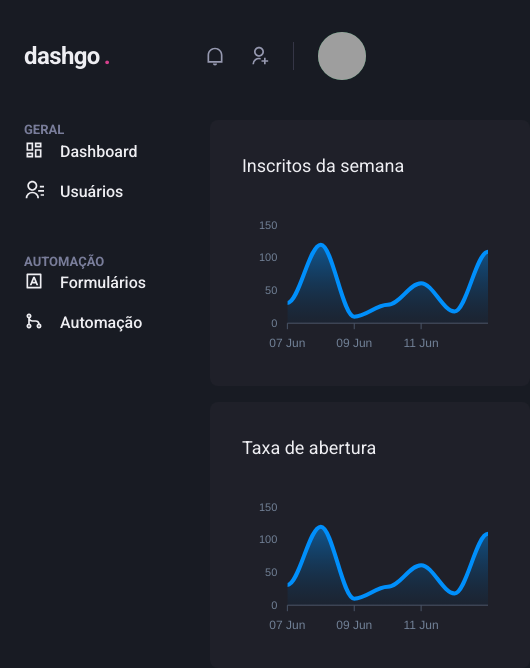
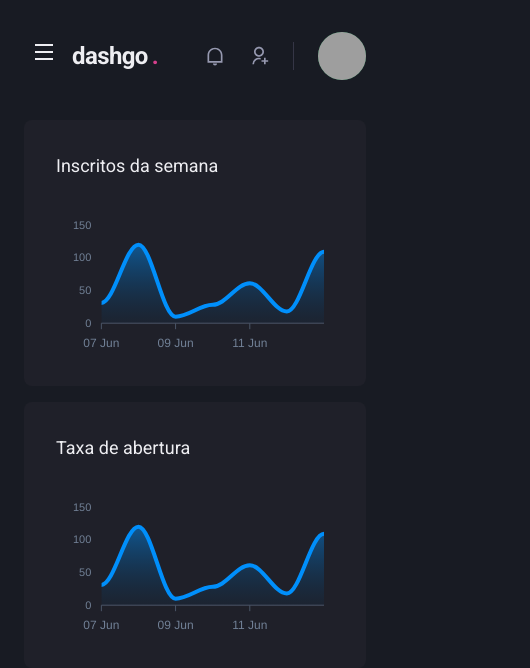
Before and after one commit to Uvacoder/dashboardgo, a Next.js app: page /dashboard in a window 390 px wide. Shown: the top 668 px of the page, 530 px wide, since content can reach past the window. Built offline with nearby package versions, Linux system fonts and the light colour scheme; grey boxes are pictures that could not be loaded.

Commit message:
sidebar responsivo

```diff
--- a/src/components/Header/index.tsx
+++ b/src/components/Header/index.tsx
@@ -1,10 +1,14 @@
-import { Flex, useBreakpointValue } from '@chakra-ui/react';
+import { Flex, Icon, IconButton, useBreakpointValue } from '@chakra-ui/react';
+import { RiMenuLine } from 'react-icons/ri';
+import { useSidebarDrawer } from '../../contexts/SidebarDrawerContext';
 import { Logo } from './Logo';
 import { NotificationsNav } from './NotificationsNav';
 import { Profile } from './Profile';
 import { SearchBox } from './SearchBox';
 
 export function Header() {
+    const { onOpen } = useSidebarDrawer();
+
     const isWideVersion = useBreakpointValue({
         base: false,
         lg: true
@@ -21,6 +25,19 @@ export function Header() {
             px="6"
             align="center"
         >
+            { !isWideVersion && (
+                <IconButton
+                    aria-label="Open navigation"
+                    icon={<Icon as={RiMenuLine} />}
+                    fontSize="24"
+                    variant="unstyled"
+                    onClick={onOpen}
+                    mr="2"
+                >
+
+                </IconButton>
+            )}
+
             <Logo />
 
             { isWideVersion && <SearchBox /> }
--- /dev/null
+++ b/src/components/Sidebar/SidebarNav.tsx
@@ -0,0 +1,21 @@
+import { Stack } from '@chakra-ui/react';
+
+import { RiContactsLine, RiDashboardLine, RiGitMergeLine, RiInputMethodLine } from "react-icons/ri";
+import { NavLink } from "./NavLink";
+import { NavSection } from "./NavSection";
+
+export function SidebarNav() {
+    return (
+        <Stack spacing="12" align="flex-start">
+            <NavSection title="GERAL">
+                <NavLink icon={RiDashboardLine}>Dashboard</NavLink>
+                <NavLink icon={RiContactsLine}>Usuários</NavLink>
+            </NavSection>
+
+            <NavSection title="AUTOMAÇÃO">
+                <NavLink icon={RiInputMethodLine}>Formulários</NavLink>
+                <NavLink icon={RiGitMergeLine}>Automação</NavLink>
+            </NavSection>
+        </Stack>
+    );
+}
--- a/src/components/Sidebar/index.tsx
+++ b/src/components/Sidebar/index.tsx
@@ -1,22 +1,35 @@
-import { Box, Stack, Text, Link, Icon } from "@chakra-ui/react";
-import { RiContactsLine, RiDashboardLine, RiGitMergeLine, RiInputMethodLine } from "react-icons/ri";
-import { NavLink } from "./NavLink";
-import { NavSection } from "./NavSection";
+import { Box, Drawer, DrawerCloseButton, DrawerHeader, DrawerContent, DrawerOverlay, useBreakpointValue, DrawerBody } from "@chakra-ui/react";
+import { useSidebarDrawer } from "../../contexts/SidebarDrawerContext";
+import { SidebarNav } from "./SidebarNav";
 
 export function Sidebar() {
+    const { isOpen, onClose } = useSidebarDrawer();
+
+    const isDrawerSidebar = useBreakpointValue({
+        base: true,
+        lg: false,
+    })
+
+    if (isDrawerSidebar) {
+        return (
+            <Drawer isOpen={isOpen} placement="left" onClose={onClose}>
+                <DrawerOverlay>
+                    <DrawerContent bg="gray.800" p="4">
+                        <DrawerCloseButton mt="6" />
+                        <DrawerHeader>Navegação</DrawerHeader>
+
+                        <DrawerBody>
+                            <SidebarNav />
+                        </DrawerBody>
+                    </DrawerContent>
+                </DrawerOverlay>
+            </Drawer>
+        )
+    }
+
     return (
         <Box as="aside" w="64" mr="8">
-            <Stack spacing="12" align="flex-start">
-                <NavSection title="GERAL">
-                    <NavLink icon={RiDashboardLine}>Dashboard</NavLink>
-                    <NavLink icon={RiContactsLine}>Usuários</NavLink>
-                </NavSection>
-
-                <NavSection title="AUTOMAÇÃO">
-                    <NavLink icon={RiInputMethodLine}>Formulários</NavLink>
-                    <NavLink icon={RiGitMergeLine}>Automação</NavLink>
-                </NavSection>
-            </Stack>
+            <SidebarNav />
         </Box>
     );
 }
--- /dev/null
+++ b/src/contexts/SidebarDrawerContext.tsx
@@ -0,0 +1,29 @@
+import { useDisclosure, UseDisclosureReturn } from "@chakra-ui/react";
+import { useRouter } from "next/router";
+import { useEffect } from "react";
+import { createContext, ReactNode, useContext } from "react";
+
+interface SidebarDrawerProviderProps {
+    children: ReactNode;
+}
+
+type SidebarDrawerContextData = UseDisclosureReturn;
+
+const SidebarDrawerContext = createContext({} as SidebarDrawerContextData);
+
+export function SidebarDrawerProvider({ children }: SidebarDrawerProviderProps) {
+    const disclosure = useDisclosure();
+    const router = useRouter();
+
+    useEffect(() => {
+        disclosure.onClose();
+    }, [router.asPath]);
+
+    return (
+        <SidebarDrawerContext.Provider value={disclosure}>
+            {children}
+        </SidebarDrawerContext.Provider>
+    );
+}
+
+export const useSidebarDrawer = () => useContext(SidebarDrawerContext);
--- a/src/pages/_app.tsx
+++ b/src/pages/_app.tsx
@@ -1,11 +1,14 @@
 import { AppProps } from 'next/app';
 import { ChakraProvider } from '@chakra-ui/react';
 import { theme } from '../styles/theme';
+import { SidebarDrawerProvider } from '../contexts/SidebarDrawerContext';
 
 function MyApp({ Component, pageProps }: AppProps) {
   return (
     <ChakraProvider theme={theme}>
-      <Component {...pageProps} />
+      <SidebarDrawerProvider>
+        <Component {...pageProps} />
+      </SidebarDrawerProvider>
     </ChakraProvider>
   )
 }
```
